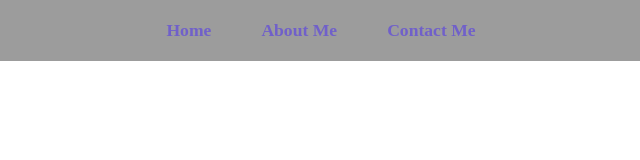
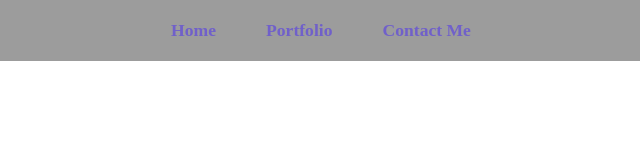
Before and after one commit to zenci125/personal-website, a plain HTML site: page index.html in a window 1280 px wide. Shown: the full height of the page, 319-959 px from the left. Drawn offline with Linux system fonts and the light colour scheme.

```diff
--- a/index.html
+++ b/index.html
@@ -10,7 +10,7 @@
     <nav class="navbar">
         <ul>
             <li><a href='#'>Home</a></li>
-            <li><a href='#'>About Me</a></li>
+            <li><a href='#'>Portfolio</a></li>
             <li><a href='#'>Contact Me</a></li>
         </ul>
     </nav>
```
